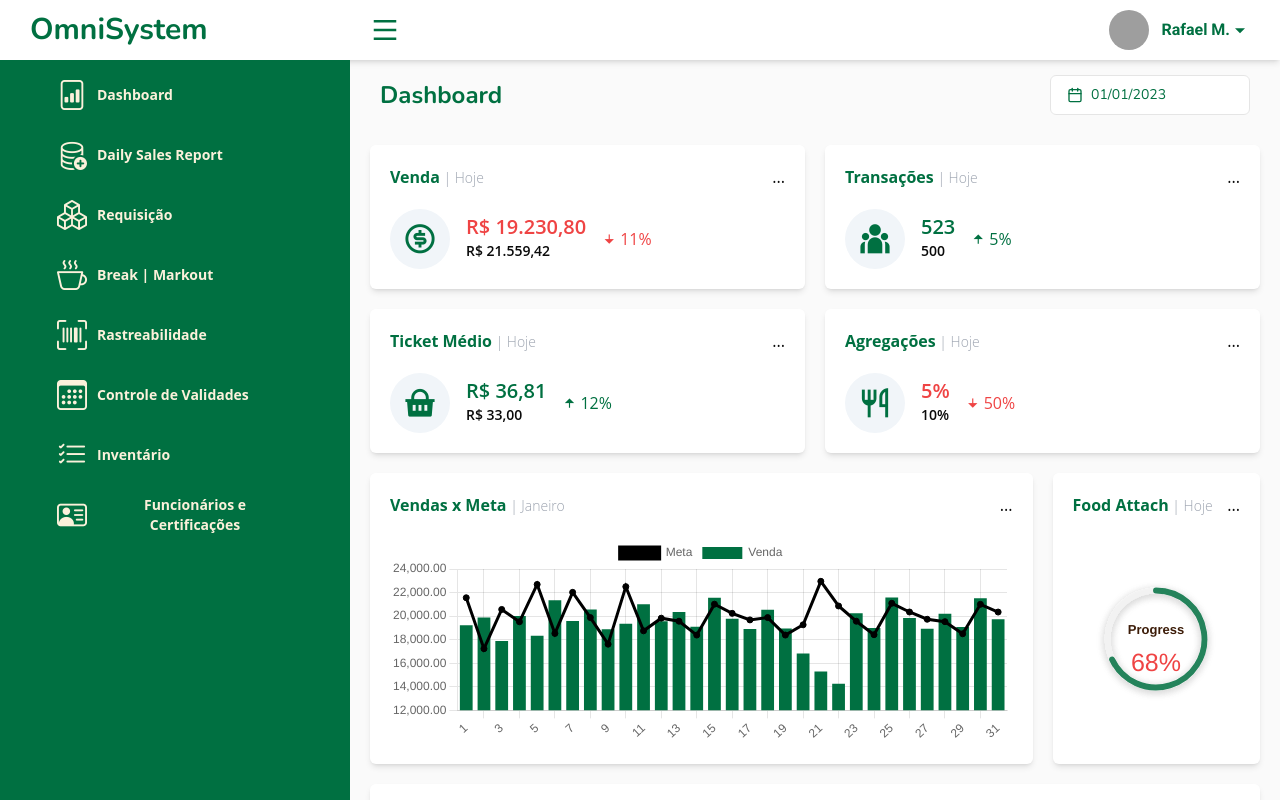
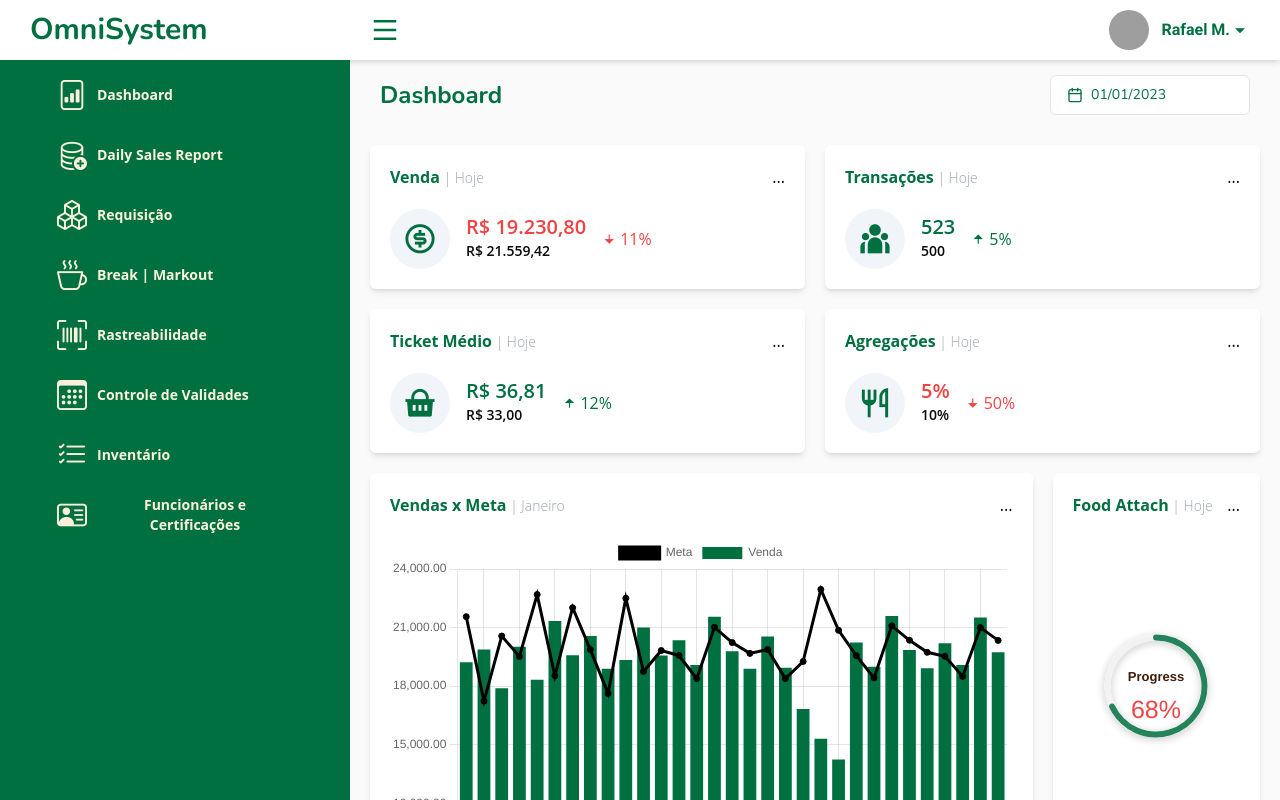
Before and after one commit to GustavoGFG/OmniSystem, a React (Vite) app: page /home/dashboard in a window 1280 px wide. Built offline with nearby package versions, Linux system fonts and the light colour scheme; grey boxes are pictures that could not be loaded.

Commit message:
:lipstick:Style: Changed sales chart reponsiveness

```diff
--- a/src/components/ChartCardsInfo/SalesXGoalsChart.jsx
+++ b/src/components/ChartCardsInfo/SalesXGoalsChart.jsx
@@ -12,8 +12,10 @@ const SalesXGoals = ({ props }) => {
   // defaults.maintainAspectRatio = true;
   // defaults.responsive = true;
   defaults.aspectRatio = 30 / 10;
-  defaults.scales.linear.min = 12000;
+  // defaults.scales.linear.min = 10000;
   return (
+    <div className="overflow-auto">
+      <div className="min-h-[300px] min-w-[600px]">
         <Bar
           data={{
             labels: props.goalArray.map((goal, index) => index + 1),
@@ -35,9 +37,14 @@ const SalesXGoals = ({ props }) => {
             ],
           }}
           options={{
+            maintainAspectRatio: false,
             y: {
+              grace: '5%',
+              min: 12000,
+              // max: 24000,
               ticks: {
                 format: { maximumFractionDigits: 2, minimumFractionDigits: 2 },
+                stepSize: 3000,
               },
             },
             interaction: {
@@ -60,6 +67,8 @@ const SalesXGoals = ({ props }) => {
             },
           }}
         />
+      </div>
+    </div>
   );
 };
 
```
Lines whose indentation alone changed are shown as unchanged.
